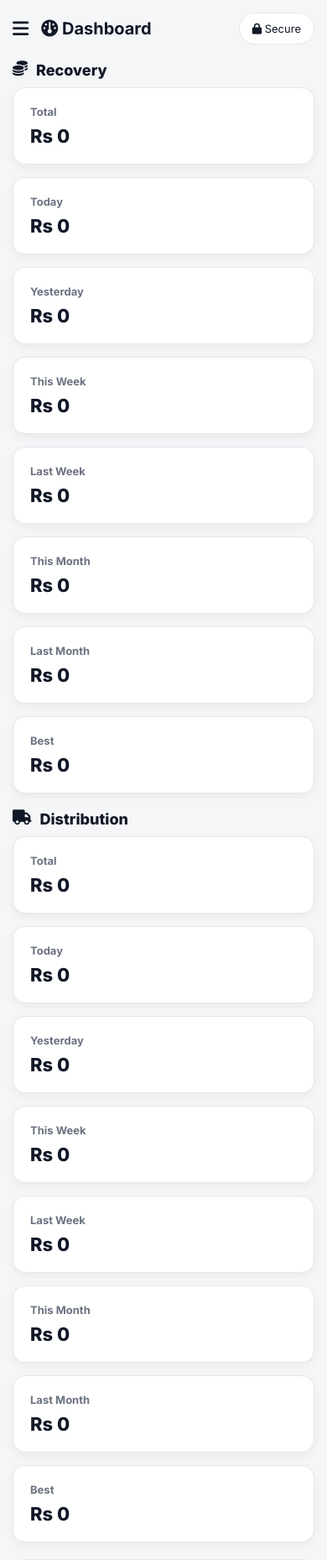
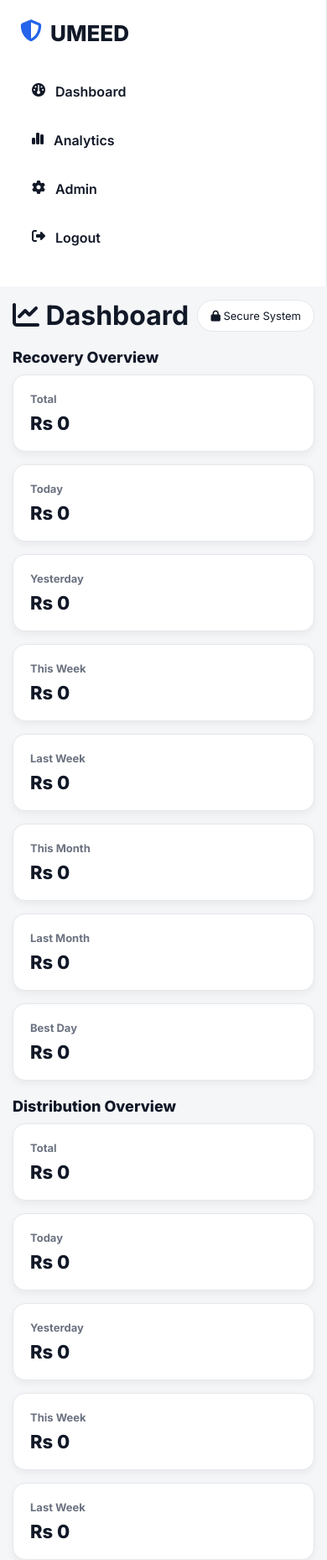
Before and after one commit to Rawish007/dashboard, a Flask app: page / in a window 390 px wide. Shown: the top 1858 px of the page at 84% size. Run offline with Flask 3, Linux system fonts and the light colour scheme; the visitor is signed in with stand-in values (Sample User, id 1); tables that the repository leaves empty hold one stand-in row (values such as "Sample post").

Commit message:
Update dashboard.html

```diff
--- a/templates/dashboard.html
+++ b/templates/dashboard.html
@@ -15,6 +15,7 @@
 
 <style>
 
+/* RESET */
 *{
     margin:0;
     padding:0;
@@ -24,11 +25,11 @@
 
 body{
     background:#f5f6f8;
+    display:flex;
     color:#111827;
-    display:flex;
 }
 
-/* ================= SIDEBAR ================= */
+/* SIDEBAR */
 .sidebar{
     width:260px;
     height:100vh;
@@ -36,17 +37,14 @@ body{
     border-right:1px solid #e5e7eb;
     padding:24px;
     position:fixed;
-    left:0;
-    top:0;
-    transition:0.3s;
 }
 
 .logo{
     font-size:26px;
     font-weight:900;
+    margin-bottom:30px;
     display:flex;
     gap:10px;
-    margin-bottom:30px;
 }
 
 .logo i{ color:#2563eb; }
@@ -60,7 +58,6 @@ body{
     color:#111827;
     font-weight:600;
     border-radius:12px;
-    transition:0.3s;
 }
 
 .menu a:hover{
@@ -68,14 +65,14 @@ body{
     color:#2563eb;
 }
 
-/* ================= MAIN ================= */
+/* MAIN */
 .main{
     margin-left:260px;
     width:100%;
-    padding:30px;
+    padding:25px;
 }
 
-/* TOPBAR */
+/* TOP */
 .topbar{
     display:flex;
     justify-content:space-between;
@@ -86,18 +83,9 @@ body{
 .badge{
     padding:10px 15px;
     border-radius:999px;
+    background:#fff;
     border:1px solid #e5e7eb;
-    background:#fff;
     font-size:13px;
-}
-
-/* TITLE */
-.section-title{
-    margin:20px 0 10px;
-    font-weight:800;
-    font-size:18px;
-    display:flex;
-    gap:10px;
 }
 
 /* CARDS */
@@ -112,7 +100,7 @@ body{
     padding:20px;
     border-radius:15px;
     border:1px solid #e5e7eb;
-    box-shadow:0 4px 12px rgba(0,0,0,0.05);
+    box-shadow:0 4px 10px rgba(0,0,0,0.05);
 }
 
 .card h3{
@@ -126,23 +114,23 @@ body{
     margin-top:8px;
 }
 
-/* CHART */
+/* CHART BOX */
 .chart-box{
     background:#fff;
+    margin-top:20px;
     padding:20px;
-    margin-top:20px;
     border-radius:15px;
     border:1px solid #e5e7eb;
 }
 
-/* ================= MOBILE MENU BUTTON ================= */
-.menu-btn{
-    display:none;
-    font-size:22px;
-    cursor:pointer;
+/* SECTION TITLE */
+.section-title{
+    margin:20px 0 10px;
+    font-size:18px;
+    font-weight:800;
 }
 
-/* ================= RESPONSIVE ================= */
+/* MOBILE */
 @media(max-width:900px){
 
     body{
@@ -150,48 +138,15 @@ body{
     }
 
     .sidebar{
-        position:fixed;
-        left:-260px;
-        top:0;
-        height:100%;
-        z-index:1000;
-    }
-
-    .sidebar.active{
-        left:0;
+        position:relative;
+        width:100%;
+        height:auto;
     }
 
     .main{
         margin-left:0;
         padding:15px;
     }
-
-    .menu-btn{
-        display:block;
-    }
-
-    .topbar{
-        flex-direction:row;
-        justify-content:space-between;
-    }
-
-    .cards{
-        grid-template-columns:repeat(2,1fr);
-    }
-
-}
-
-/* SMALL MOBILE */
-@media(max-width:500px){
-
-    .cards{
-        grid-template-columns:1fr;
-    }
-
-    .topbar h1{
-        font-size:20px;
-    }
-
 }
 
 </style>
@@ -201,15 +156,15 @@ body{
 <body>
 
 <!-- SIDEBAR -->
-<div class="sidebar" id="sidebar">
+<div class="sidebar">
 
     <div class="logo">
-        <i class="fa-solid fa-shield"></i>
+        <i class="fa-solid fa-shield-halved"></i>
         UMEED
     </div>
 
     <div class="menu">
-        <a href="/"><i class="fa-solid fa-chart-line"></i> Dashboard</a>
+        <a href="/"><i class="fa-solid fa-gauge"></i> Dashboard</a>
         <a href="/analytics"><i class="fa-solid fa-chart-simple"></i> Analytics</a>
         <a href="/admin"><i class="fa-solid fa-gear"></i> Admin</a>
         <a href="/logout"><i class="fa-solid fa-right-from-bracket"></i> Logout</a>
@@ -220,60 +175,62 @@ body{
 <!-- MAIN -->
 <div class="main">
 
-    <!-- TOPBAR -->
+    <!-- TOP -->
     <div class="topbar">
 
-        <div style="display:flex;gap:15px;align-items:center;">
-            <div class="menu-btn" onclick="toggleMenu()">
-                <i class="fa-solid fa-bars"></i>
-            </div>
-
-            <h1><i class="fa-solid fa-gauge"></i> Dashboard</h1>
-        </div>
+        <h1><i class="fa-solid fa-chart-line"></i> Dashboard</h1>
 
         <div class="badge">
-            <i class="fa-solid fa-lock"></i> Secure
+            <i class="fa-solid fa-lock"></i> Secure System
         </div>
 
     </div>
 
-    <!-- RECOVERY -->
-    <div class="section-title"><i class="fa-solid fa-coins"></i> Recovery</div>
+    <!-- ================= RECOVERY ================= -->
+    <div class="section-title">Recovery Overview</div>
 
     <div class="cards">
-        <div class="card"><h3>Total</h3><p>Rs {{ total }}</p></div>
-        <div class="card"><h3>Today</h3><p>Rs {{ today_total }}</p></div>
-        <div class="card"><h3>Yesterday</h3><p>Rs {{ yesterday_total }}</p></div>
-        <div class="card"><h3>This Week</h3><p>Rs {{ this_week }}</p></div>
-        <div class="card"><h3>Last Week</h3><p>Rs {{ last_week }}</p></div>
-        <div class="card"><h3>This Month</h3><p>Rs {{ this_month }}</p></div>
-        <div class="card"><h3>Last Month</h3><p>Rs {{ last_month }}</p></div>
-        <div class="card"><h3>Best</h3><p>Rs {{ best_day }}</p></div>
+
+        <div class="card"><h3>Total</h3><p>Rs {{ total or 0 }}</p></div>
+        <div class="card"><h3>Today</h3><p>Rs {{ today_total or 0 }}</p></div>
+        <div class="card"><h3>Yesterday</h3><p>Rs {{ yesterday_total or 0 }}</p></div>
+        <div class="card"><h3>This Week</h3><p>Rs {{ this_week or 0 }}</p></div>
+        <div class="card"><h3>Last Week</h3><p>Rs {{ last_week or 0 }}</p></div>
+        <div class="card"><h3>This Month</h3><p>Rs {{ this_month or 0 }}</p></div>
+        <div class="card"><h3>Last Month</h3><p>Rs {{ last_month or 0 }}</p></div>
+        <div class="card"><h3>Best Day</h3><p>Rs {{ best_day or 0 }}</p></div>
+
     </div>
 
-    <!-- DISTRIBUTION -->
-    <div class="section-title"><i class="fa-solid fa-truck"></i> Distribution</div>
+    <!-- ================= DISTRIBUTION ================= -->
+    <div class="section-title">Distribution Overview</div>
 
     <div class="cards">
-        <div class="card"><h3>Total</h3><p>Rs {{ distribution_total }}</p></div>
-        <div class="card"><h3>Today</h3><p>Rs {{ distribution_today }}</p></div>
-        <div class="card"><h3>Yesterday</h3><p>Rs {{ distribution_yesterday }}</p></div>
-        <div class="card"><h3>This Week</h3><p>Rs {{ distribution_this_week }}</p></div>
-        <div class="card"><h3>Last Week</h3><p>Rs {{ distribution_last_week }}</p></div>
-        <div class="card"><h3>This Month</h3><p>Rs {{ distribution_this_month }}</p></div>
-        <div class="card"><h3>Last Month</h3><p>Rs {{ distribution_last_month }}</p></div>
-        <div class="card"><h3>Best</h3><p>Rs {{ best_distribution }}</p></div>
+
+        <div class="card"><h3>Total</h3><p>Rs {{ distribution_total or 0 }}</p></div>
+        <div class="card"><h3>Today</h3><p>Rs {{ distribution_today or 0 }}</p></div>
+        <div class="card"><h3>Yesterday</h3><p>Rs {{ distribution_yesterday or 0 }}</p></div>
+        <div class="card"><h3>This Week</h3><p>Rs {{ distribution_this_week or 0 }}</p></div>
+        <div class="card"><h3>Last Week</h3><p>Rs {{ distribution_last_week or 0 }}</p></div>
+        <div class="card"><h3>This Month</h3><p>Rs {{ distribution_this_month or 0 }}</p></div>
+        <div class="card"><h3>Last Month</h3><p>Rs {{ distribution_last_month or 0 }}</p></div>
+        <div class="card"><h3>Best</h3><p>Rs {{ best_distribution or 0 }}</p></div>
+
     </div>
 
-    <!-- CHARTS -->
+    <!-- ================= CHARTS ================= -->
     <div class="chart-box">
+
         <h2>Recovery Chart</h2>
         <canvas id="recoveryChart"></canvas>
+
     </div>
 
     <div class="chart-box">
+
         <h2>Distribution Chart</h2>
         <canvas id="distributionChart"></canvas>
+
     </div>
 
 </div>
@@ -281,17 +238,13 @@ body{
 <!-- SCRIPT -->
 <script>
 
-function toggleMenu(){
-    document.getElementById("sidebar").classList.toggle("active");
-}
+const recoveryLabels = {{ labels|default([])|tojson }};
+const recoveryData = {{ amounts|default([])|tojson }};
 
-const recoveryLabels = {{ labels | default([]) | tojson }};
-const recoveryData = {{ amounts | default([]) | tojson }};
+const distributionLabels = {{ distribution_labels|default([])|tojson }};
+const distributionData = {{ distribution_values|default([])|tojson }};
 
-const distributionLabels = {{ distribution_labels | default([]) | tojson }};
-const distributionData = {{ distribution_values | default([]) | tojson }};
-
-/* Recovery */
+/* RECOVERY */
 new Chart(document.getElementById('recoveryChart'), {
     type:'bar',
     data:{
@@ -308,7 +261,7 @@ new Chart(document.getElementById('recoveryChart'), {
     }
 });
 
-/* Distribution */
+/* DISTRIBUTION */
 new Chart(document.getElementById('distributionChart'), {
     type:'bar',
     data:{
```
